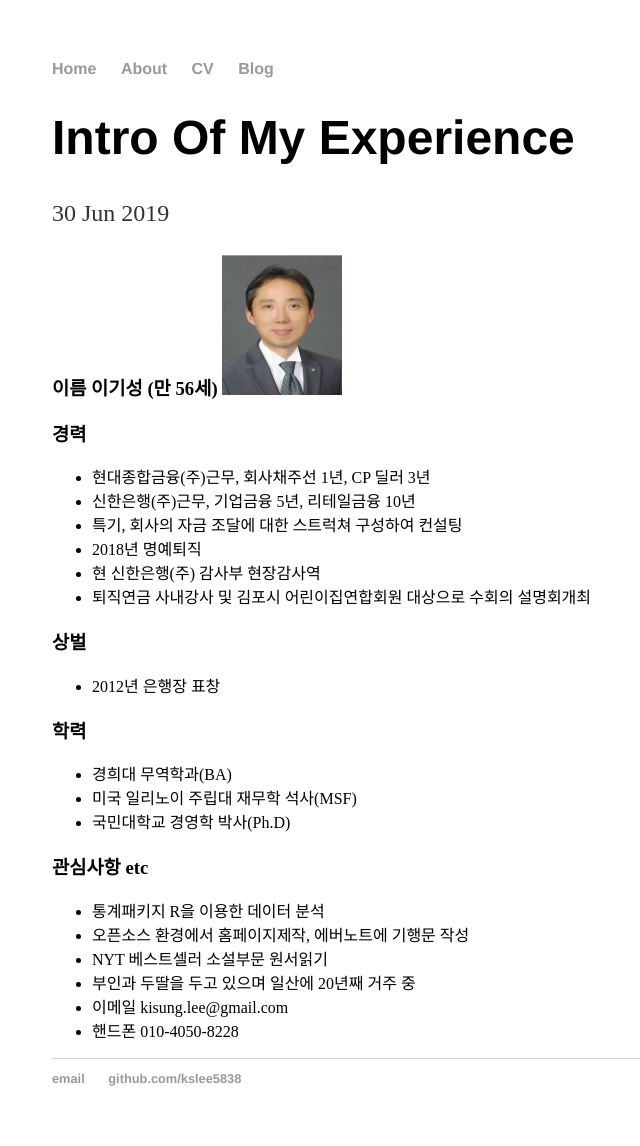
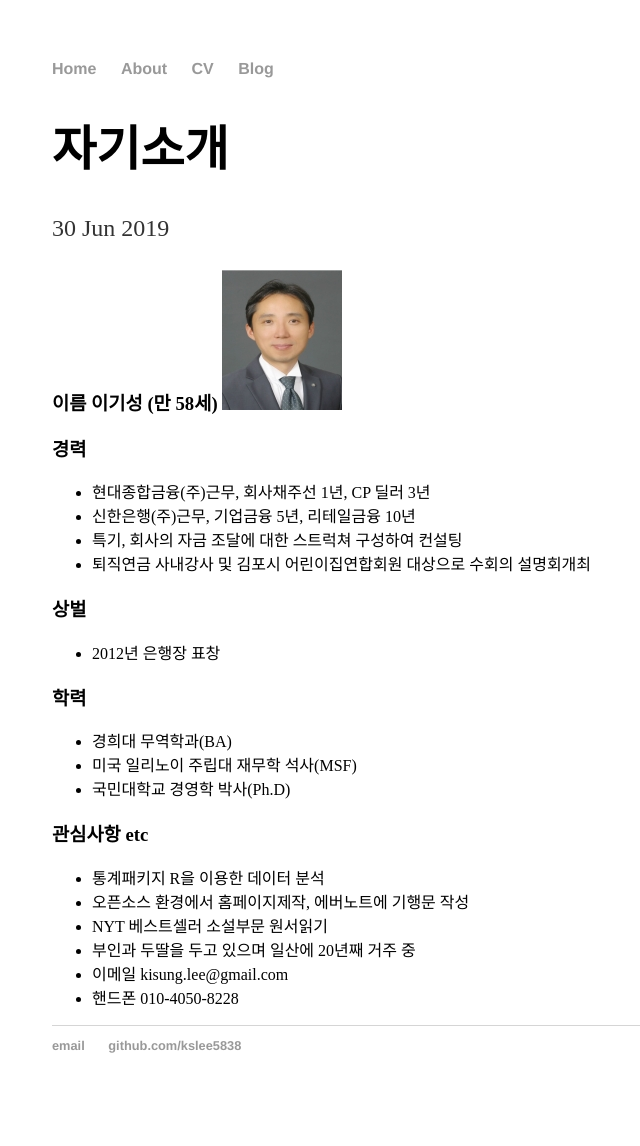
Before and after one commit to kslee5838/kslee5838.github.io, a Jekyll site: the page built from _posts/2019-06-30-intro-of-my-experience.md, in a window 1280 px wide. Shown: the whole page, without its empty margins (140-780 px from the left). Built offline with Jekyll 4.4.1, drawn with Linux system fonts in a browser that asks for light colours; our own code applies the rules of GitHub Pages for plain Markdown files; after the commit the page ends 1113 px from its top, so only the background shows below that.

Commit message:
자기소개수정

```diff
--- a/_posts/2019-06-30-intro-of-my-experience.md
+++ b/_posts/2019-06-30-intro-of-my-experience.md
@@ -1,11 +1,13 @@
-### 이름 이기성 (만 56세) ![My helpful screenshot](/assets/picture.myself.jpg)
+---
+title : "자기소개"
+---
+
+### 이름 이기성 (만 58세) ![My helpful screenshot](/assets/picture.myself.jpg)
 
 ### 경력
 * 현대종합금융(주)근무, 회사채주선 1년, CP 딜러 3년
 * 신한은행(주)근무, 기업금융 5년, 리테일금융 10년
 * 특기, 회사의 자금 조달에 대한 스트럭쳐 구성하여 컨설팅
-* 2018년 명예퇴직
-* 현 신한은행(주) 감사부 현장감사역
 * 퇴직연금 사내강사 및 김포시 어린이집연합회원 대상으로 수회의 설명회개최
 
 ### 상벌
```
